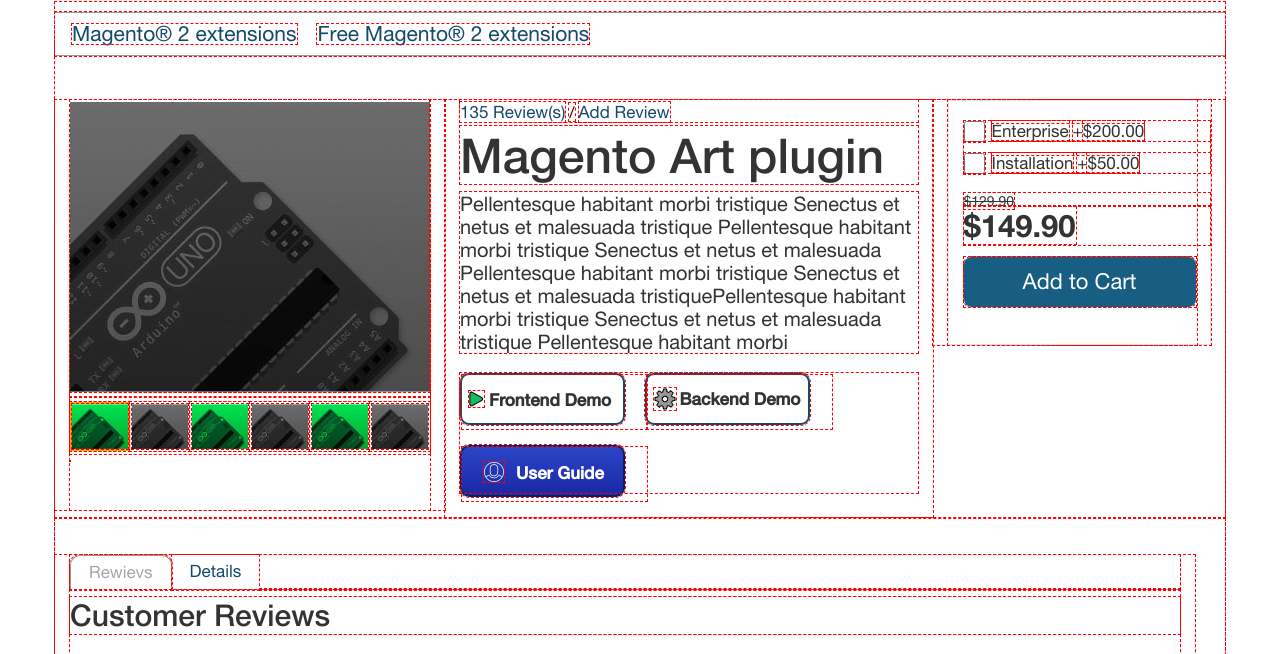
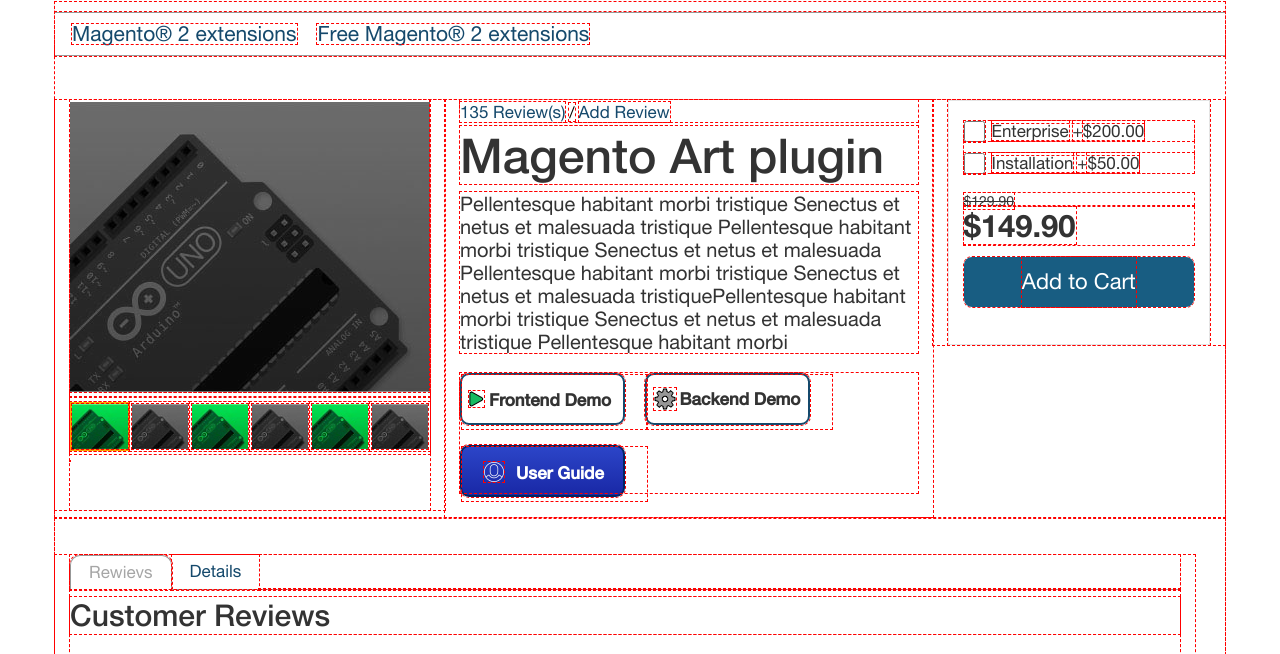
Before and after one commit to kost-g/megamenu, a plain HTML site: page megamenu.html in a window 1280 px wide. Shown: the part 128-782 px from the top of the page. Drawn offline with Linux system fonts and the light colour scheme.

Commit message:
27.11.16 1.15

```diff
--- a/css/main.css
+++ b/css/main.css
@@ -695,7 +695,7 @@
 	min-height: 410px;
 }
 .price_data_col{
-	width: 264px;
+/*	width: 264px;*/
 }
 .views_add {
 	padding-top: 2px;
@@ -796,24 +796,11 @@
 	padding-left: 15px;
 	padding-right: 31px;
 }
-.add_cart_but_plug {
-	float: left;
-	margin-top: 7px;
-	background-color: rgb(24, 94, 130);
-	border-radius: 5px;
-	width: 118px;
-	height: 34px;
-	font-size: 20px;
-	margin-left: 5px;
-}
-.add_cart_but_plug:hover {
-	background-color: rgb(94, 141, 167);
-}
 .product_order {
 	padding-top: 6px;
 	padding-left: 15px;
+	padding-right: 15px;
 	border: 1px solid rgb(229, 229, 229);
-	width: 263px;
 	height: 245px;
 }
 .old_price_labe {
@@ -849,19 +836,17 @@
 	background-color:#63849F;
 }
 .add_cart_but_plug button {
-	width: 232px;
 	height: 50px;
 	color: white;
 	border: none;
 	background: none;
 }
 .add_cart_but_plug {
-	margin: 12px 15px 15px auto;
 	margin-top: 12px;
-	width: 232px;
 	height: 50px;
 	color: white;
-	border-radius: 7.4px;
+	border-radius: 8px;
+	text-align: center;
 	background-color: #185d82;
 	font-size: 22px;
 }
@@ -892,7 +877,7 @@
 	border-bottom: solid 1px #979797;
 }
 .horiz_line{
-	padding-left: 189.9px;
+	padding-left: 189.3px;
 	padding-top: 34px;
 }
 .horiz_line p{
@@ -1010,6 +995,8 @@
 	width: 457px;
 	margin-bottom: 15px;
 }
+.text_review label{
+}
 .text_review textarea{
 	display: inline-block;
 	margin-top: 7px;
--- a/css/media.css
+++ b/css/media.css
@@ -86,6 +86,12 @@
 	font-size: 46px;
 	margin-top: 80px;
 	}
+	.text_review {
+	width: 262px;
+	}
+.text_review textarea{
+	width: 262px;
+	}
 }
 
 /* Custom, iPhone Retina */
--- a/megamenu.html
+++ b/megamenu.html
@@ -201,7 +201,7 @@
 							</div>
 						</div>
 					</div>
-					<div class="col-lg-3 col-sm-12 col-xs-12 price_data_col">
+					<div class="col-lg-3 col-md-12 col-sm-12 col-xs-12 price_data_col">
 						<div class="product_order">
 							<div class="price_items">
 								<ul>
@@ -239,7 +239,7 @@
 						</div>
 					</div>
 				</div>
-				<div class="row col-lg-12 col-sm-12 col-xs-12 detile_list">
+				<div class="row col-lg-12 col-md-12 col-sm-12 col-xs-12 detile_list">
 					<div class="rew_det">
 						<input type="radio" name="tabs" id="tab_nav_1" checked>
 						<label for="tab_nav_1">Rewievs</label>
@@ -310,18 +310,18 @@
 					</div>
 				</div>
 				<div class="row review_form">
-					<div class="col-md-5 review_add">
+					<div class="col-lg-5 col-md-5 col-sm-12 col-xs-12 review_add">
 						<div class="mess_head">
 							<h4>Your Review</h4>
 						</div>
 						<form action="review.php" method="POST" name="review_form" id="rev_form">
 							<div class="form_nick">
-							<label for="nickname" class="nick_labe">Nickname</label>
-							<input type="text" value="" placeholder="" name="nickname" autocomplete="on" required>
+								<label for="nickname" class="nick_labe">Nickname</label>
+								<input type="text" value="" placeholder="" name="nickname" autocomplete="on" required>
 							</div>
 							<div class="form_summ">
-							<label for="summary" class="summ_labe">Summary</label>
-							<input type="text" value="" placeholder="" name="summary" required>
+								<label for="summary" class="summ_labe">Summary</label>
+								<input type="text" value="" placeholder="" name="summary" required>
 						</div>
 						<div class="text_review">
 							<label for="message_text" class="nick_labe">Review</label>
```
